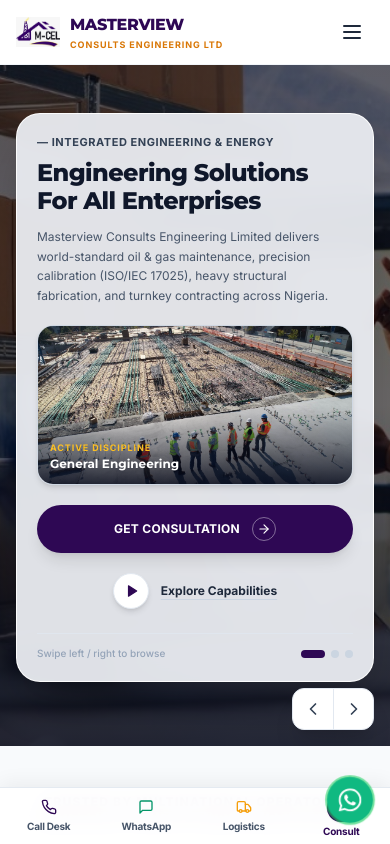
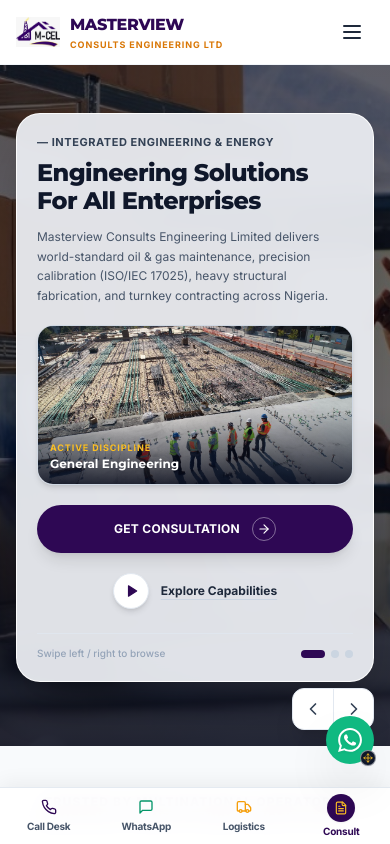
Before and after one commit to NATION-eng/masterviewcel, a Next.js app: page / in a window 390 px wide. Shown: the top 844 px of the page. Built offline with nearby package versions, Linux system fonts and the light colour scheme; no server answers.

Commit message:
feat(ui): add moveable draggable floating WhatsApp widget with touch and mouse drag support

```diff
--- a/app/layout.tsx
+++ b/app/layout.tsx
@@ -1,6 +1,7 @@
 import type { Metadata, Viewport } from "next";
 import { Inter, Montserrat } from "next/font/google";
 import "./globals.css";
+import { DraggableWhatsApp } from "@/components/DraggableWhatsApp";
 
 const inter = Inter({
   subsets: ["latin"],
@@ -89,19 +90,8 @@
       <body className={`${inter.variable} ${montserrat.variable} antialiased bg-white text-slate-800`}>
         {children}
 
-        {/* Global Floating WhatsApp Direct Connect Button */}
-        <a
-          href="https://wa.me/2349036130587?text=Hello%20Masterview%20Consults%20Engineering,%20I%20would%20like%20to%20inquire%20about%20your%20services."
-          target="_blank"
-          rel="noopener noreferrer"
-          className="fixed bottom-5 right-4 sm:bottom-6 sm:right-6 z-40 whatsapp-float w-12 h-12 sm:w-14 sm:h-14 rounded-full bg-emerald-500 hover:bg-emerald-600 text-white shadow-2xl flex items-center justify-center transition-transform hover:scale-110 active:scale-95"
-          title="Direct WhatsApp Support"
-          aria-label="Contact Masterview Consults on WhatsApp"
-        >
-          <svg className="w-6 h-6 sm:w-8 sm:h-8 fill-current" viewBox="0 0 24 24">
-            <path d="M.057 24l1.687-6.163c-1.041-1.804-1.588-3.849-1.587-5.946.003-6.556 5.338-11.891 11.893-11.891 3.181.001 6.167 1.24 8.413 3.488 2.245 2.248 3.481 5.236 3.48 8.414-.003 6.557-5.338 11.892-11.893 11.892-1.99-.001-3.951-.5-5.688-1.448l-6.305 1.654zm6.597-3.807c1.676.995 3.276 1.591 5.392 1.592 5.448 0 9.886-4.434 9.889-9.885.002-5.462-4.415-9.89-9.881-9.892-5.452 0-9.887 4.434-9.889 9.884-.001 2.225.651 3.891 1.746 5.634l-.999 3.648 3.742-.981zm11.387-5.464c-.074-.124-.272-.198-.57-.347-.297-.149-1.758-.868-2.031-.967-.272-.099-.47-.149-.669.149-.198.297-.768.967-.941 1.165-.173.198-.347.223-.644.074-.297-.149-1.255-.462-2.39-1.475-.883-.788-1.48-1.761-1.653-2.059-.173-.297-.018-.458.13-.606.134-.133.297-.347.446-.521.151-.172.2-.296.3-.495.099-.198.05-.372-.025-.521-.075-.148-.669-1.611-.916-2.206-.242-.579-.487-.501-.669-.51l-.57-.01c-.198 0-.52.074-.792.372s-1.04 1.016-1.04 2.479 1.065 2.876 1.213 3.074c.149.198 2.095 3.2 5.076 4.487.709.306 1.263.489 1.694.626.712.226 1.36.194 1.872.118.571-.085 1.758-.719 2.006-1.413.248-.695.248-1.29.173-1.414z" />
-          </svg>
-        </a>
+        {/* Global Moveable / Draggable Floating WhatsApp Connect Button */}
+        <DraggableWhatsApp />
       </body>
     </html>
   );
--- /dev/null
+++ b/components/DraggableWhatsApp.tsx
@@ -0,0 +1,109 @@
+"use client";
+
+import React, { useState, useEffect, useRef } from "react";
+import { motion, PanInfo } from "framer-motion";
+import { Move } from "lucide-react";
+
+export const DraggableWhatsApp: React.FC = () => {
+  const [mounted, setMounted] = useState(false);
+  const [constraints, setConstraints] = useState({ top: -500, left: -300, right: 0, bottom: 0 });
+  const isDraggingRef = useRef(false);
+  const dragDistanceRef = useRef(0);
+
+  useEffect(() => {
+    setMounted(true);
+
+    const updateConstraints = () => {
+      if (typeof window === "undefined") return;
+      const buttonSize = 56;
+      const marginX = 16;
+      const marginTop = 90; // Keep below top navigation
+      const currentBottom = 80; // matches bottom-20 (80px)
+
+      setConstraints({
+        top: -(window.innerHeight - currentBottom - buttonSize - marginTop),
+        left: -(window.innerWidth - buttonSize - marginX * 2),
+        right: 0,
+        bottom: 10,
+      });
+    };
+
+    updateConstraints();
+    window.addEventListener("resize", updateConstraints);
+    return () => window.removeEventListener("resize", updateConstraints);
+  }, []);
+
+  if (!mounted) return null;
+
+  const handleDragStart = () => {
+    isDraggingRef.current = true;
+    dragDistanceRef.current = 0;
+  };
+
+  const handleDrag = (_: MouseEvent | TouchEvent | PointerEvent, info: PanInfo) => {
+    dragDistanceRef.current = Math.hypot(info.offset.x, info.offset.y);
+  };
+
+  const handleDragEnd = () => {
+    // Keep isDragging true briefly to suppress trailing click event
+    setTimeout(() => {
+      isDraggingRef.current = false;
+      dragDistanceRef.current = 0;
+    }, 150);
+  };
+
+  const handleClick = (e: React.MouseEvent) => {
+    // If the user dragged more than 6px, treat as move rather than click
+    if (isDraggingRef.current || dragDistanceRef.current > 6) {
+      e.preventDefault();
+      e.stopPropagation();
+      return;
+    }
+
+    window.open(
+      "https://wa.me/2349036130587?text=Hello%20Masterview%20Consults%20Engineering,%20I%20would%20like%20to%20inquire%20about%20your%20services.",
+      "_blank",
+      "noopener,noreferrer"
+    );
+  };
+
+  return (
+    <motion.div
+      drag
+      dragConstraints={constraints}
+      dragElastic={0.15}
+      dragMomentum={false}
+      onDragStart={handleDragStart}
+      onDrag={handleDrag}
+      onDragEnd={handleDragEnd}
+      onClick={handleClick}
+      whileHover={{ scale: 1.08 }}
+      whileTap={{ scale: 0.95 }}
+      whileDrag={{ scale: 1.15, cursor: "grabbing" }}
+      className="fixed bottom-20 right-4 sm:bottom-7 sm:right-7 z-40 cursor-grab active:cursor-grabbing select-none touch-none group"
+      title="Chat on WhatsApp (Moveable — drag anywhere on screen)"
+      aria-label="Direct WhatsApp Support (Moveable)"
+    >
+      {/* Tooltip on Desktop Hover */}
+      <div className="absolute -top-8 right-1/2 translate-x-1/2 pointer-events-none opacity-0 group-hover:opacity-100 transition-opacity duration-200 hidden sm:flex items-center gap-1 bg-slate-900/95 text-white text-[10px] font-bold py-1 px-2.5 rounded-full shadow-lg whitespace-nowrap border border-slate-700/60">
+        <Move className="w-2.5 h-2.5 text-amber-400" />
+        <span>Drag to move</span>
+      </div>
+
+      {/* Pulsing ring animation */}
+      <span className="absolute -inset-1 rounded-full bg-emerald-400 opacity-25 animate-ping pointer-events-none" />
+
+      {/* Main WhatsApp Button */}
+      <div className="relative w-12 h-12 sm:w-14 sm:h-14 rounded-full bg-emerald-500 hover:bg-emerald-600 text-white shadow-2xl flex items-center justify-center transition-colors">
+        <svg className="w-6 h-6 sm:w-8 sm:h-8 fill-current drop-shadow-sm" viewBox="0 0 24 24">
+          <path d="M.057 24l1.687-6.163c-1.041-1.804-1.588-3.849-1.587-5.946.003-6.556 5.338-11.891 11.893-11.891 3.181.001 6.167 1.24 8.413 3.488 2.245 2.248 3.481 5.236 3.48 8.414-.003 6.557-5.338 11.892-11.893 11.892-1.99-.001-3.951-.5-5.688-1.448l-6.305 1.654zm6.597-3.807c1.676.995 3.276 1.591 5.392 1.592 5.448 0 9.886-4.434 9.889-9.885.002-5.462-4.415-9.89-9.881-9.892-5.452 0-9.887 4.434-9.889 9.884-.001 2.225.651 3.891 1.746 5.634l-.999 3.648 3.742-.981zm11.387-5.464c-.074-.124-.272-.198-.57-.347-.297-.149-1.758-.868-2.031-.967-.272-.099-.47-.149-.669.149-.198.297-.768.967-.941 1.165-.173.198-.347.223-.644.074-.297-.149-1.255-.462-2.39-1.475-.883-.788-1.48-1.761-1.653-2.059-.173-.297-.018-.458.13-.606.134-.133.297-.347.446-.521.151-.172.2-.296.3-.495.099-.198.05-.372-.025-.521-.075-.148-.669-1.611-.916-2.206-.242-.579-.487-.501-.669-.51l-.57-.01c-.198 0-.52.074-.792.372s-1.04 1.016-1.04 2.479 1.065 2.876 1.213 3.074c.149.198 2.095 3.2 5.076 4.487.709.306 1.263.489 1.694.626.712.226 1.36.194 1.872.118.571-.085 1.758-.719 2.006-1.413.248-.695.248-1.29.173-1.414z" />
+        </svg>
+
+        {/* Small subtle drag grip badge */}
+        <span className="absolute -bottom-0.5 -right-0.5 w-4 h-4 rounded-full bg-slate-900 border border-white/50 text-white flex items-center justify-center shadow-sm">
+          <Move className="w-2.5 h-2.5 text-amber-400" />
+        </span>
+      </div>
+    </motion.div>
+  );
+};
```
